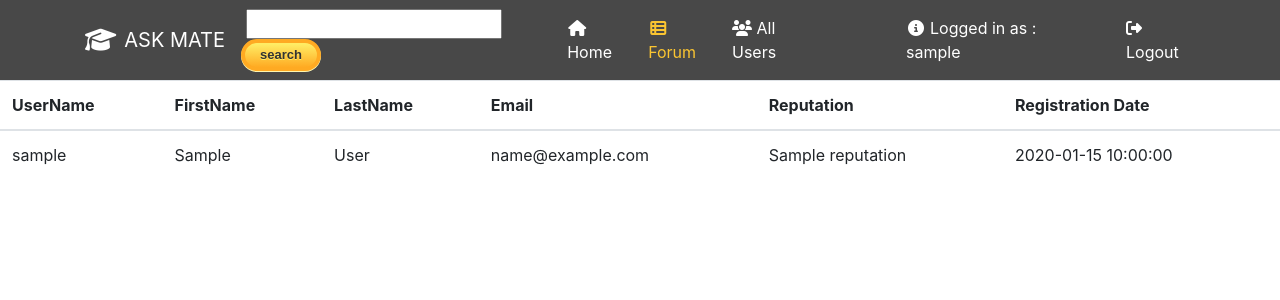
After one commit to Conalau/AskMate, a Flask app: template templates/users.html in a window 1280 px wide. The commit adds this page. Shown: the top 300 px of the page. Run offline with Flask 2, Linux system fonts and the light colour scheme; the visitor is signed in with stand-in values (Sample User, id 1); the template is opened without the code that fills it: most values are stand-ins (such as "Sample title", 1, 10 or a date in 2020); some libraries are stand-ins or nearby versions.

Commit message:
show all users function added

```diff
--- a/data_manager.py
+++ b/data_manager.py
@@ -369,6 +369,12 @@ def get_user(cursor, user_name):
     details = cursor.fetchone()
     return details
 
+@connection.connection_handler
+def get_all_users(cursor):
+    cursor.execute(""" SELECT * FROM users """)
+    details = cursor.fetchall()
+    return details
+
 
 @connection.connection_handler
 def get_user_after_id(cursor, id):
--- a/server.py
+++ b/server.py
@@ -325,6 +325,13 @@ def logout():
     session.clear()
     return redirect(url_for('index'))
 
+@app.route('/users')
+def show_users():
+    data = data_manager.get_all_users()
+    return render_template('users.html', data=data)
+
+
+
 
 if __name__ == "__main__":
     app.run(
--- a/static/mycss.css
+++ b/static/mycss.css
@@ -120,4 +120,5 @@ body {
 	display: inline-block;
 	color:white;
 	padding-left: 5em;
+	padding-right: 3em;
 }
--- a/templates/includes/navbar.html
+++ b/templates/includes/navbar.html
@@ -21,6 +21,9 @@
 					</li>
 					{% if session['logged_in'] == True %}
 					<li class="nav-item pl-1">
+					<a class="nav-link" href="/users"><i class="fa fa-users"></i> All Users</a>
+					</li>
+					<li class="nav-item pl-1">
 					<span class="welcome"><i class="fa fa-info-circle fa-fw mr-1"></i>Logged in as : {{session.username}}</span>
 					</li>
 					<li class="nav-item pl-1">
--- /dev/null
+++ b/templates/users.html
@@ -0,0 +1,28 @@
+{% extends 'layout.html' %}
+{% block body %}
+
+<table class="table">
+  <thead>
+    <tr>
+      <th scope="col">UserName</th>
+      <th scope="col">FirstName</th>
+      <th scope="col">LastName</th>
+      <th scope="col">Email</th>
+        <th scope="col">Reputation</th>
+      <th scope="col">Registration Date</th>
+    </tr>
+  </thead>
+    <tbody>
+    {% for details in data %}
+    <tr>
+        <td>{{details.user_name}}</td>
+        <td>{{details.first_name}}</td>
+        <td>{{details.last_name}}</td>
+        <td>{{details.email}}</td>
+        <td>{{details.reputation}}</td>
+        <td>{{details.registration_date}}</td>
+    </tr>
+    </tbody>
+    {% endfor %}
+</table>
+{%endblock%}
```
